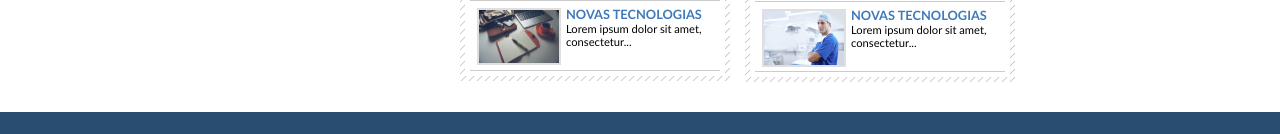
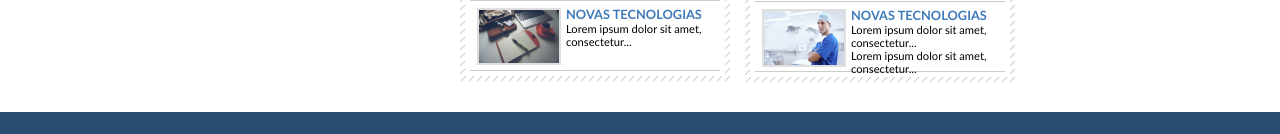
Before and after one commit to EduFleury/Cidade, a plain HTML site: page index.html in a window 1280 px wide. Shown: the part 833-967 px from the top of the page. Drawn offline with Linux system fonts and the light colour scheme.

Commit message:
git commit -m "Adicionando Texto"

```diff
--- a/index.html
+++ b/index.html
@@ -147,6 +147,7 @@
 									<img src="Cidade/doutor.jpg" width="80">
 									<h3>Novas Tecnologias</h3>
 									<p>Lorem ipsum dolor sit amet, consectetur...</p>
+									<p>Lorem ipsum dolor sit amet, consectetur...</p>
 								</a>
 							</li>
 						</ul>
```
